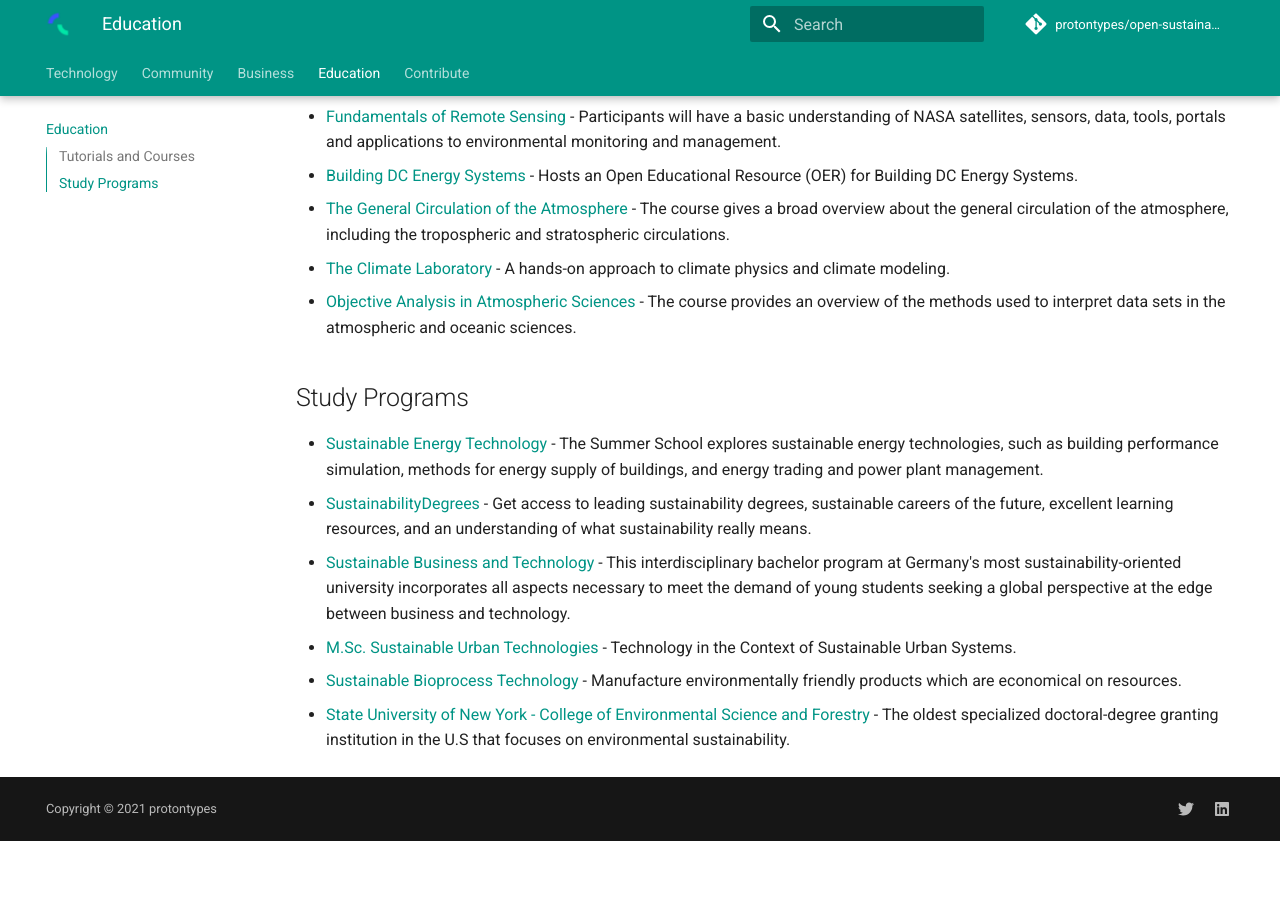
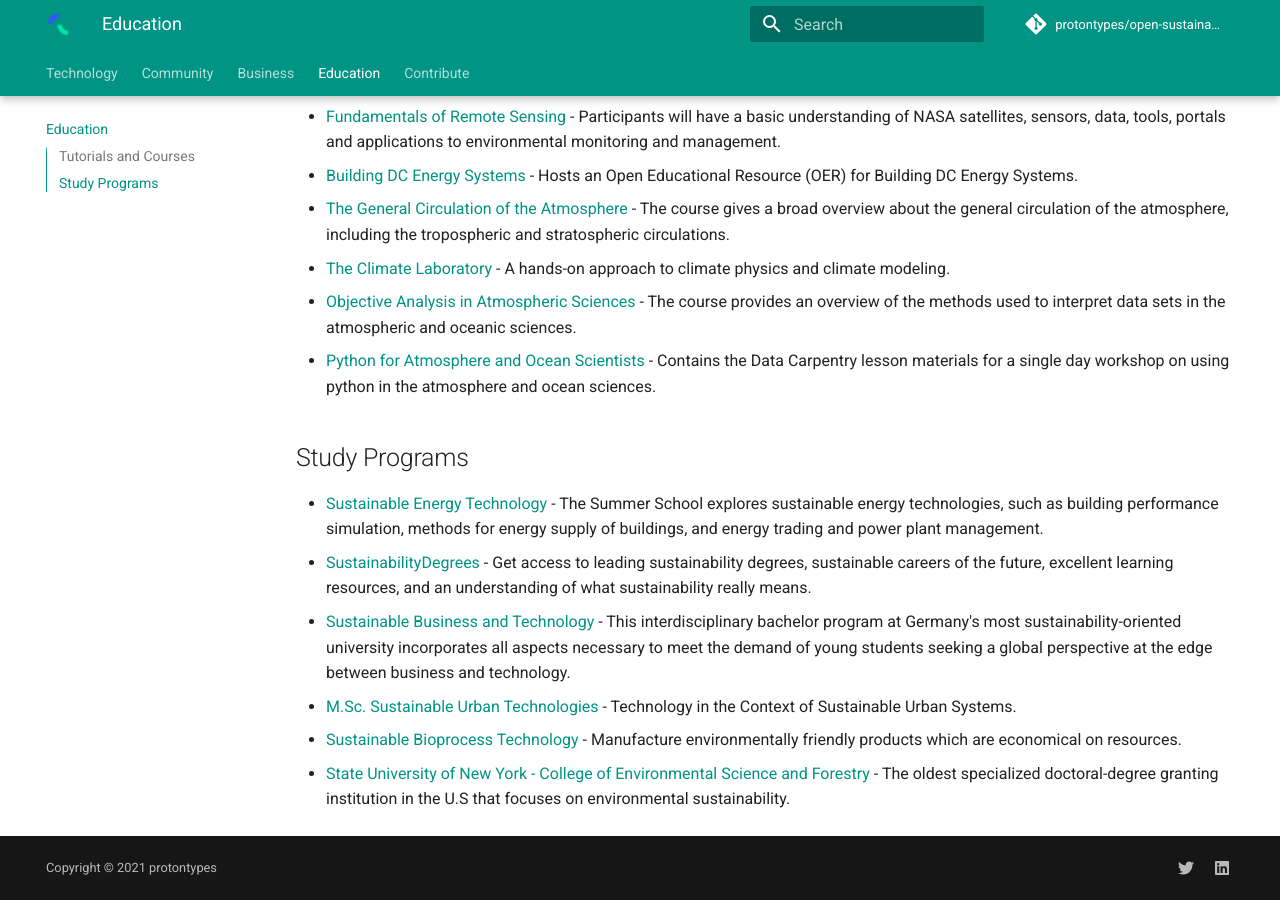
Before and after one commit to protontypes/open-sustainable-technology, an MkDocs documentation site: the page built from docs/education.md, in a window 1280 px wide and 900 px high, scrolled down 1130 px. Built offline with MkDocs 1.6.1 and Material for MkDocs 9.7.7, drawn with Linux system fonts in a browser that asks for light colours; comment, search, counter and statistics services are not loaded; before the commit the page ends 1971 px from its top, so only the background shows below that.

Commit message:
Update education.md
Contains the Data Carpentry lesson materials for a single day workshop on using python in the atmosphere and ocean sciences. https://github.com/carpentrieslab/python-aos-lesson #python #opensource #climate #atmosphere

```diff
--- a/docs/education.md
+++ b/docs/education.md
@@ -28,6 +28,7 @@ __Looking for resources to get started in Open Sustainable Technology? Here you
 - [The General Circulation of the Atmosphere](https://nordicesmhub.github.io/GEO4962/) - The course gives a broad overview about the general circulation of the atmosphere, including the tropospheric and stratospheric circulations.
 - [The Climate Laboratory](https://github.com/brian-rose/ClimateLaboratoryBook) - A hands-on approach to climate physics and climate modeling.
 - [Objective Analysis in Atmospheric Sciences](https://github.com/eabarnes1010/ats655-coursematerial) - The course provides an overview of the methods used to interpret data sets in the atmospheric and oceanic sciences.
+- [Python for Atmosphere and Ocean Scientists](https://github.com/carpentrieslab/python-aos-lesson) - Contains the Data Carpentry lesson materials for a single day workshop on using python in the atmosphere and ocean sciences.
 
 ## Study Programs
 
```
